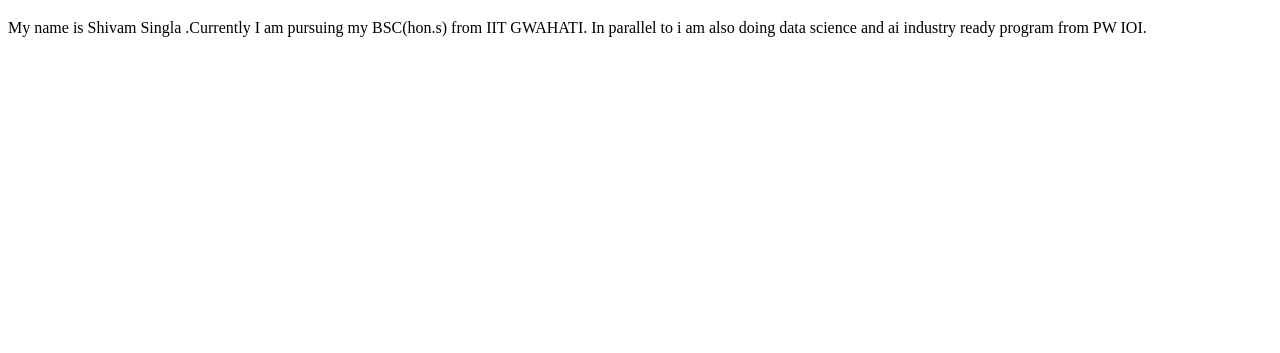
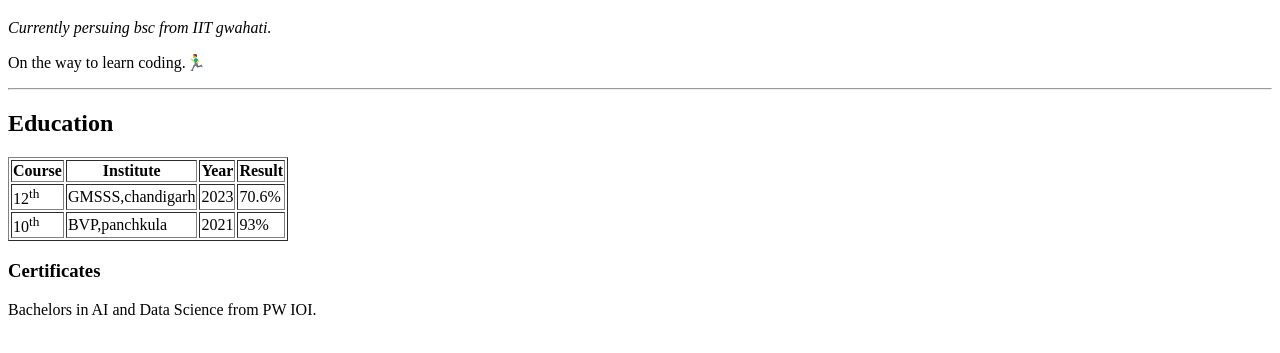
Before and after one commit to Shivam001-dev/resume_1, a plain HTML site: page index.html in a window 1280 px wide. Shown: the part 61-414 px from the top of the page. Drawn offline with Linux system fonts and the light colour scheme.

Commit message:
Update index.html

```diff
--- a/index.html
+++ b/index.html
@@ -3,10 +3,36 @@
 <head>
     <meta charset="UTF-8">
     <meta name="viewport" content="width=device-width, initial-scale=1.0">
-    <title>Document</title>
+    <title>My Resume</title>
 </head>
 <body>
     <h1>Shivam Singla</h1>
-     <p1>My name is Shivam Singla .Currently I am pursuing my BSC(hon.s) from IIT GWAHATI. In parallel to i am also doing data science and ai industry ready program from PW IOI. </p1>
-    </body>
+    <p><i>Currently persuing bsc from IIT gwahati.</i></p>
+    <p>On the way to learn coding.🏃‍♂️</p>
+    <hr>
+    <!-- header ends -->
+    <h2>Education</h2>
+    <table border="">
+        <tr>
+            <th>Course</th>
+            <th>Institute </th>
+            <th>Year</th>
+            <th>Result</th>
+        </tr>
+        <tr>
+            <td>12<sup>th</sup></td>
+            <td>GMSSS,chandigarh</td>
+            <td>2023</td>
+            <td>70.6%</td>
+        </tr>
+        <tr>
+            <td>10<sup>th</sup></td>
+            <td>BVP,panchkula</td>
+            <td>2021</td>
+            <td>93%</td>
+        </tr>
+    </table>
+    <h3>Certificates</h3>
+    <p>Bachelors in AI and Data Science from PW IOI.</p>
+</body>
 </html>
```
